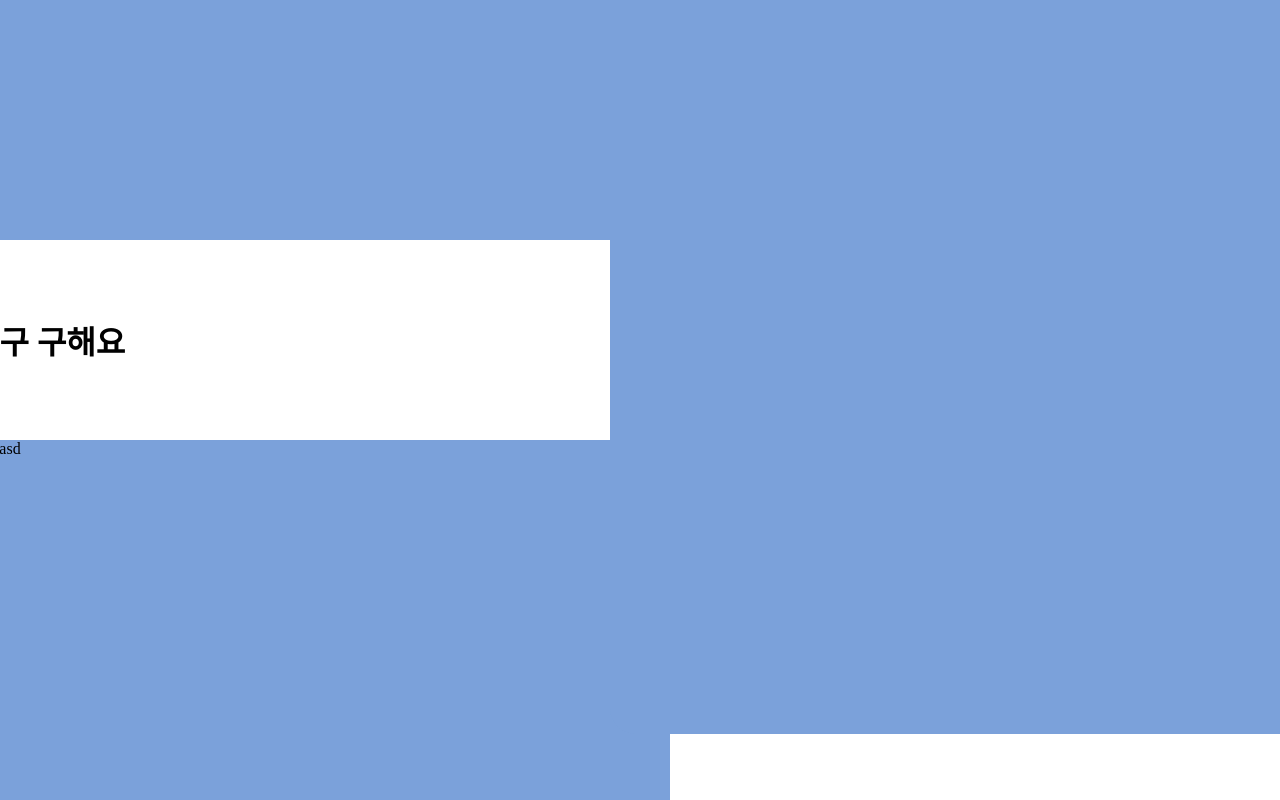
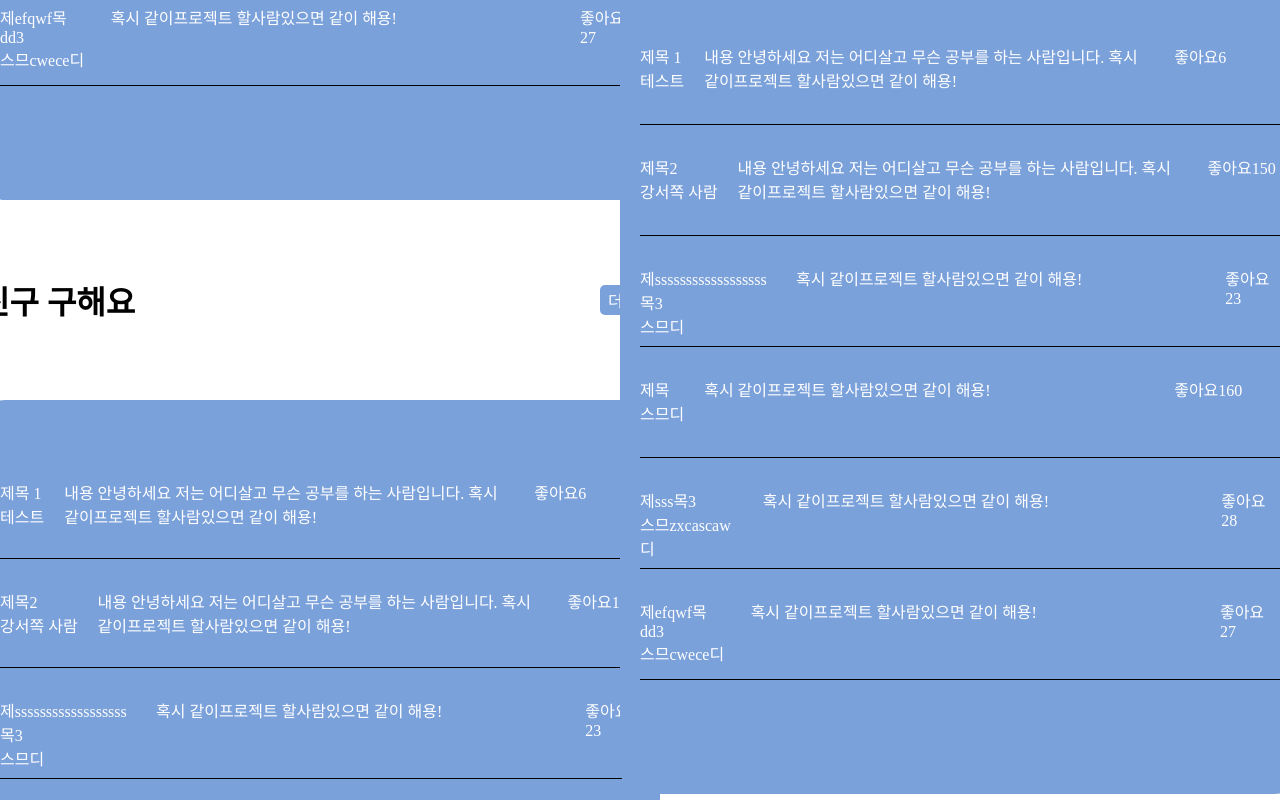
Before and after one commit to potato-club/sws-frontend, a React (Create React App) app: page /Lounge in a window 1280 px wide. Shown: the part 880-1680 px from the top of the page. Built offline with nearby package versions, Linux system fonts and the light colour scheme; data requests are answered from the project's data file.

Commit message:
Design lounge #14

```diff
--- a/src/Lounge/Lounge.tsx
+++ b/src/Lounge/Lounge.tsx
@@ -3,13 +3,21 @@ import Slick from "../libs/Slick";
 import axios from "axios";
 import styled from "styled-components";
 import { Link } from "react-router-dom";
-import { PRIMARY_COLOR_BLUE } from "../Constants/constants";
+import { PRIMARY_COLOR_BLUE, PRIMARY_COLOR_SKY } from "../Constants/constants";
 interface MainProps {
   isSidebarOpen: boolean;
 }
 interface MainDB {
   id: number;
   images: string;
+}
+interface community {
+  id: string;
+  title: string;
+  name: string;
+  like: number;
+  contents: string;
+  hash: string;
 }
 const Lounge: React.FC<MainProps> = ({ isSidebarOpen }) => {
   const [pL, setPL] = useState(0);
@@ -32,51 +40,132 @@ const Lounge: React.FC<MainProps> = ({ isSidebarOpen }) => {
     infinite: true,
     speed: 1000,
     autoplay: true,
-    autoplaySpeed: 5000,
+    autoplaySpeed: 3000,
     slidesToShow: 1,
     slidesToScroll: 1,
   };
+  const [commu, setCommu] = useState<community[]>([]);
+  useEffect(() => {
+    axios
+      .get("http://localhost:3001/Community")
+      .then((res) => {
+        setCommu(res.data);
+      })
+      .catch((error) => {
+        console.log(error);
+      });
+  });
   return (
     <MainContain paddingLeft={pL}>
       <Loungeleft>
         <Llefttop>
           <Llefttoptitle>
-            <h1>최신 게시판</h1> <Link to="/Lboard">더보기</Link>
+            <h1>최신 게시판</h1> <LoungeLink to="/Lboard">더보기</LoungeLink>
           </Llefttoptitle>
-          <LlefttopM>dasdasd</LlefttopM>
+          <LlefttopM>
+            {commu.map((b) => (
+              <Loungein to={`/Community/${b.id}`}>
+                <div>
+                  <div>{b.title}</div>
+                  <div>{b.name}</div>
+                </div>
+                <Incontents>{b.contents}</Incontents>
+                좋아요{b.like}
+              </Loungein>
+            ))}
+          </LlefttopM>
         </Llefttop>
 
-        <Lleftbottom>
+        <Llefttop>
           <Llefttoptitle>
-            <h1>친구 구해요</h1> <Link to="/Lboard">더보기</Link>
+            <h1>친구 구해요</h1> <LoungeLink to="/Lboard">더보기</LoungeLink>
           </Llefttoptitle>
-          <LleftbottomM>dasdasd</LleftbottomM>
-        </Lleftbottom>
+          <LleftbottomM>
+            {commu.map((b) => (
+              <Loungein to={`/Community/${b.id}`}>
+                <div>
+                  <div>{b.title}</div>
+                  <div>{b.name}</div>
+                </div>
+                <Incontents>{b.contents}</Incontents>
+                좋아요{b.like}
+              </Loungein>
+            ))}
+          </LleftbottomM>
+        </Llefttop>
       </Loungeleft>
-      <Loungeright>
+      <Loungeleft>
         <LoungeSlick>
           <Slick settings={settings} slides={main} />
         </LoungeSlick>
         <Llefttop>
           <Llefttoptitle>
-            <h1>최신 게시판</h1> <Link to="/Lboard">더보기</Link>
+            <h1>인기 게시판</h1> <LoungeLink to="/Lboard">더보기</LoungeLink>
           </Llefttoptitle>
-          <LlefttopM>dasdasd</LlefttopM>
+          <LlefttopM>
+            {commu.map((b) => (
+              <Loungein to={`/Community/${b.id}`}>
+                <div>
+                  <div>{b.title}</div>
+                  <div>{b.name}</div>
+                </div>
+                <Incontents>{b.contents}</Incontents>
+                좋아요{b.like}
+              </Loungein>
+            ))}
+          </LlefttopM>
         </Llefttop>
-      </Loungeright>
+      </Loungeleft>
     </MainContain>
   );
 };
 export default Lounge;
-const Loungeright = styled.div`
-  width: 50%;
+const Incontents = styled.div`
+  width: 450px;
+  padding-left: 20px;
+  padding-right: 20px;
+`;
+const Loungein = styled(Link)`
+  width: 100%;
+  color: white;
+  text-decoration: none;
+  height: 50px;
+  padding: 30px 0px 30px 0px;
+
+  display: Flex;
+  border-bottom: 1px solid black;
+`;
+const LlefttopM = styled.div`
+  background-color: ${PRIMARY_COLOR_BLUE};
+  width: 640px;
+  height: 750px;
+  border-radius: 25px;
   display: flex;
   flex-direction: column;
   align-items: center;
+  padding: 30px 20px 30px 20px;
 `;
+const LoungeLink = styled(Link)`
+  background-color: ${PRIMARY_COLOR_BLUE};
+  color: white;
+  width: 60px;
+  height: 30px;
+  border-radius: 5px;
+  text-decoration: none;
+  display: flex;
+  align-items: center;
+  justify-content: center;
+  &:hover {
+    background-color: ${PRIMARY_COLOR_SKY};
+    color: white;
+    transition: 1s;
+  }
+`;
+
 const LoungeSlick = styled.div`
   width: 70%;
   margin-top: 200px;
+  margin-bottom: 100px;
 `;
 
 const Loungeleft = styled.div`
@@ -86,9 +175,7 @@ const Loungeleft = styled.div`
   align-items: center;
 `;
 
-const Llefttop = styled.div`
-  height: 1050px;
-`;
+const Llefttop = styled.div``;
 
 const Llefttoptitle = styled.div`
   height: 200px;
@@ -96,20 +183,16 @@ const Llefttoptitle = styled.div`
   align-items: center;
   justify-content: space-between;
 `;
-const LlefttopM = styled.div`
-  background-color: ${PRIMARY_COLOR_BLUE};
-  width: 700px;
-  height: 850px;
-  border-radius: 25px;
-`;
+
 const LleftbottomM = styled.div`
   background-color: ${PRIMARY_COLOR_BLUE};
-  width: 700px;
-  height: 450px;
+  width: 640px;
+  height: 350px;
   border-radius: 25px;
-`;
-const Lleftbottom = styled.div`
-  height: 850px;
+  display: flex;
+  flex-direction: column;
+  align-items: center;
+  padding: 50px 20px 50px 20px;
 `;
 
 const MainContain = styled.div<{ paddingLeft: number }>`
--- a/src/json-server/db.json
+++ b/src/json-server/db.json
@@ -85,22 +85,6 @@
       "title": "제efqwf목dd3",
       "name": "스므cwece디",
       "like": 27,
-      "contents": "혹시 같이프로젝트 할사람있으면 같이 해용!",
-      "hash": "홍"
-    },
-    {
-      "id": "7",
-      "title": "제목asdsadd3",
-      "name": "스므asdasd디",
-      "like": 93,
-      "contents": "혹시 같이프로젝트 할사람있으면 같이 해용!",
-      "hash": "홍"
-    },
-    {
-      "id": "8",
-      "title": "제목dd3",
-      "name": "스므디",
-      "like": 223,
       "contents": "혹시 같이프로젝트 할사람있으면 같이 해용!",
       "hash": "홍"
     }
```
